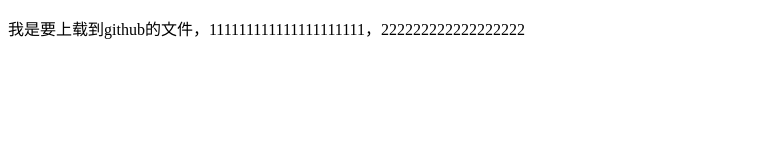
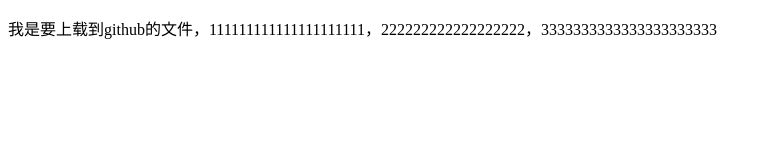
Before and after one commit to PhoenixJane/git-demo, a plain HTML site: page index.html in a window 1280 px wide. Shown: the whole page, without its empty margins (0-771 px from the left). Drawn offline with Linux system fonts and the light colour scheme.

Commit message:
程序员A的第四次提交

```diff
--- a/index.html
+++ b/index.html
@@ -6,6 +6,6 @@
     <title>Document</title>
 </head>
 <body>
-    <p>我是要上载到github的文件，111111111111111111111，222222222222222222</p>
+    <p>我是要上载到github的文件，111111111111111111111，222222222222222222，3333333333333333333333</p>
 </body>
 </html>
```
